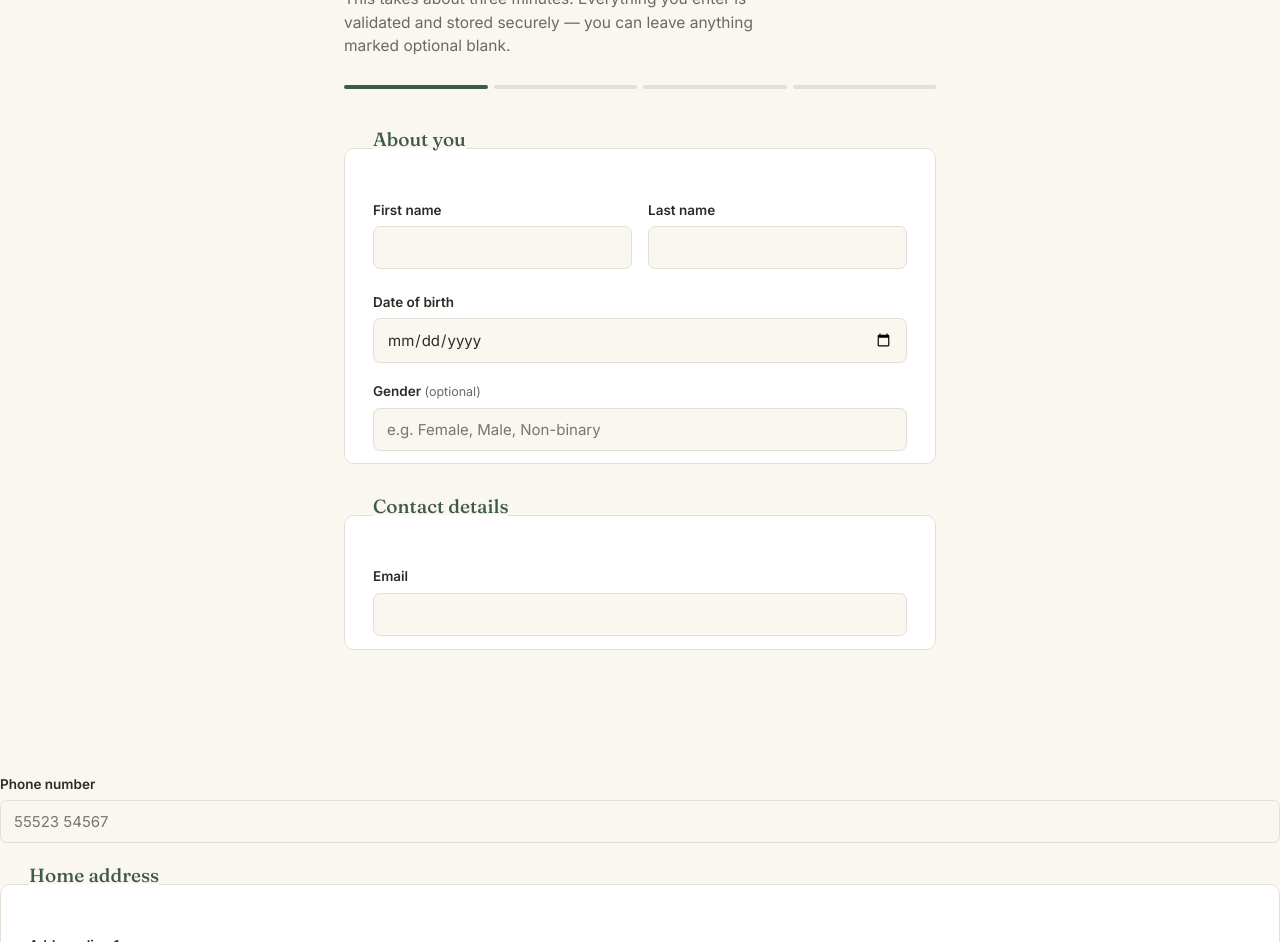
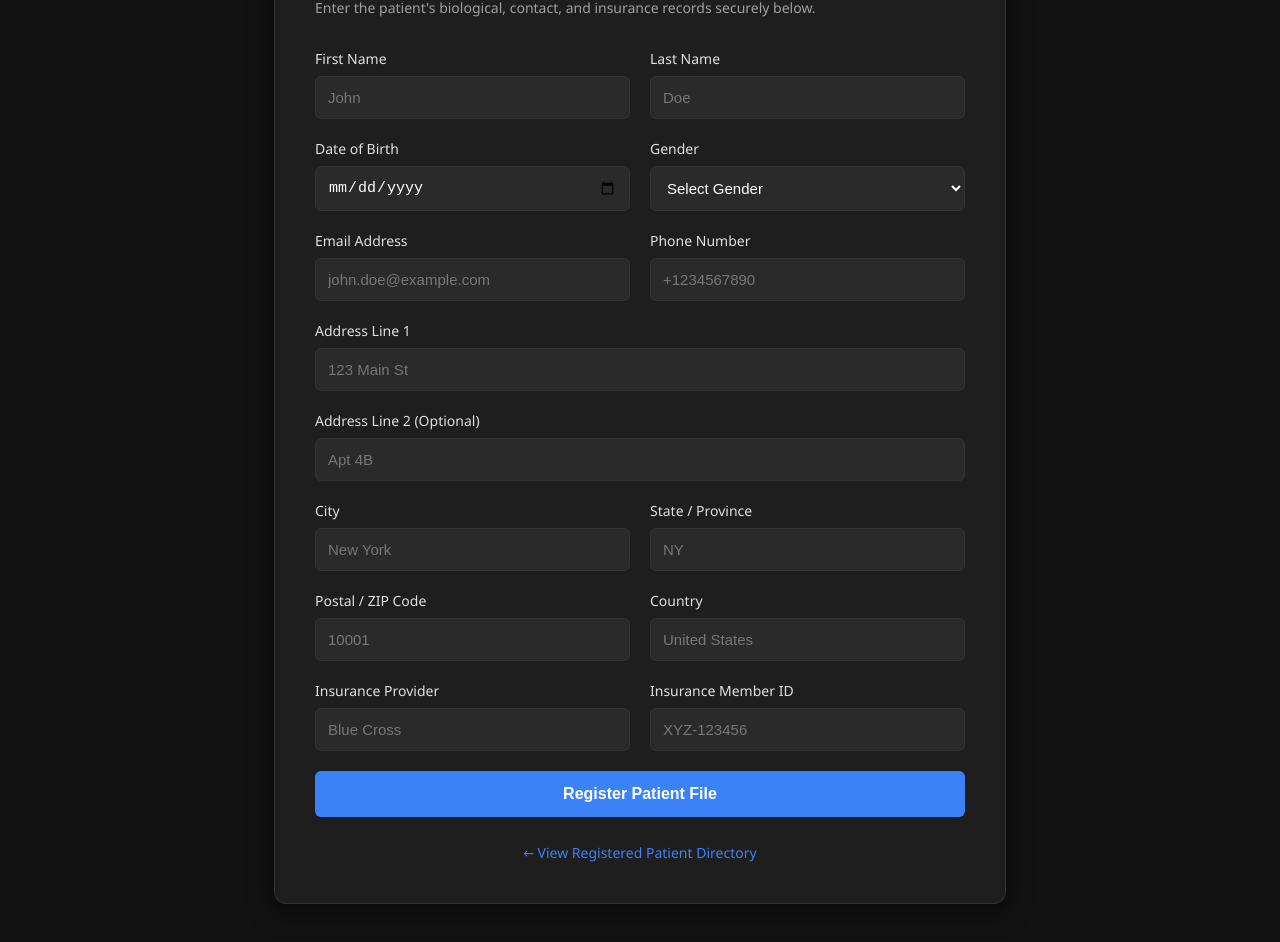
Before and after one commit to dr1ft1ngm00n/patient-registration, a website: page frontend/register.html in a window 1280 px wide. Shown: the part 135-1077 px from the top of the page. Drawn offline with Linux system fonts and the light colour scheme.

Commit message:
updated the gender form

```diff
--- a/frontend/register.html
+++ b/frontend/register.html
@@ -1,332 +1,235 @@
 <!DOCTYPE html>
 <html lang="en">
 <head>
-<meta charset="UTF-8" />
-<meta name="viewport" content="width=device-width, initial-scale=1.0" />
+    <meta charset="UTF-8">
+    <meta name="viewport" content="width=device-width, initial-scale=1.0">
     <title>Patient Registration</title>
-<link rel="preconnect" href="https://fonts.googleapis.com">
-<link rel="preconnect" href="https://fonts.gstatic.com" crossorigin>
-<link href="https://fonts.googleapis.com/css2?family=Fraunces:opsz,wght@9..144,400;9..144,500;9..144,600&family=Inter:wght@400;500;600&display=swap" rel="stylesheet">
     <style>
         :root {
-    --bg: #FAF6F0;
-    --panel: #FFFFFF;
-    --ink: #2B2B28;
-    --ink-soft: #6B6962;
-    --sage: #3D5A4C;
-    --sage-light: #E8EDE6;
-    --clay: #C97B5A;
-    --clay-soft: #F3E3DA;
-    --line: #E4DFD5;
-    --error: #B3452F;
-    --radius: 10px;
+            --bg-color: #121212;
+            --card-bg: #1e1e1e;
+            --text-color: #e0e0e0;
+            --text-muted: #a0a0a0;
+            --primary-color: #3b82f6;
+            --primary-hover: #2563eb;
+            --border-color: #333333;
+            --error-color: #ef4444;
         }
 
-  * { box-sizing: border-box; }
-
         body {
+            font-family: 'Segoe UI', Tahoma, Geneva, Verdana, sans-serif;
+            background-color: var(--bg-color);
+            color: var(--text-color);
             margin: 0;
-    background: var(--bg);
-    color: var(--ink);
-    font-family: 'Inter', system-ui, sans-serif;
-    line-height: 1.5;
-    -webkit-font-smoothing: antialiased;
+            padding: 40px 20px;
+            display: flex;
+            justify-content: center;
+            align-items: center;
+            min-height: 100vh;
+            box-sizing: border-box;
         }
 
-  .page {
-    max-width: 640px;
-    margin: 0 auto;
-    padding: 48px 24px 96px;
+        .container {
+            background-color: var(--card-bg);
+            padding: 40px;
+            border-radius: 12px;
+            box-shadow: 0 8px 24px rgba(0, 0, 0, 0.5);
+            width: 100%;
+            max-width: 650px;
+            border: 1px solid var(--border-color);
         }
 
-  header.intro {
-    margin-bottom: 36px;
+        h2 {
+            margin-top: 0;
+            margin-bottom: 8px;
+            font-size: 28px;
+            color: #ffffff;
+            font-weight: 600;
         }
 
-  .eyebrow {
-    font-size: 13px;
-    letter-spacing: 0.06em;
-    text-transform: uppercase;
-    color: var(--sage);
-    font-weight: 600;
-    margin: 0 0 10px;
+        .subtitle {
+            color: var(--text-muted);
+            margin-bottom: 32px;
+            font-size: 14px;
         }
 
-  h1 {
-    font-family: 'Fraunces', serif;
-    font-weight: 500;
-    font-size: 34px;
-    line-height: 1.15;
-    margin: 0 0 12px;
-    color: var(--ink);
+        .form-grid {
+            display: grid;
+            grid-template-columns: 1fr 1fr;
+            gap: 20px;
         }
 
-  .intro p {
-    color: var(--ink-soft);
-    font-size: 15.5px;
-    margin: 0;
-    max-width: 46ch;
+        .full-width {
+            grid-column: span 2;
         }
 
-  /* Progress indicator */
-  .progress {
+        .form-group {
             display: flex;
-    gap: 6px;
-    margin: 28px 0 0;
-  }
-  .progress-segment {
-    flex: 1;
-    height: 4px;
-    border-radius: 4px;
-    background: var(--line);
-    transition: background 0.3s ease;
-  }
-  .progress-segment.active { background: var(--sage); }
-
-  form { margin-top: 8px; }
-
-  fieldset {
-    border: none;
-    margin: 0 0 28px;
-    padding: 28px 28px 8px;
-    background: var(--panel);
-    border-radius: var(--radius);
-    border: 1px solid var(--line);
-  }
-
-  legend {
-    font-family: 'Fraunces', serif;
-    font-size: 19px;
-    font-weight: 500;
-    padding: 0 0 18px;
-    color: var(--sage);
-  }
-
-  .field {
-    margin-bottom: 18px;
-  }
-
-  .field:last-child { margin-bottom: 4px; }
-
-  .row-2 {
-    display: grid;
-    grid-template-columns: 1fr 1fr;
-    gap: 16px;
+            flex-direction: column;
         }
 
         label {
-    display: block;
-    font-size: 13.5px;
-    font-weight: 600;
-    color: var(--ink);
-    margin-bottom: 6px;
+            font-size: 14px;
+            margin-bottom: 8px;
+            color: var(--text-color);
+            font-weight: 500;
         }
 
-  .optional-tag {
-    color: var(--ink-soft);
-    font-weight: 400;
-    font-size: 12.5px;
+        input, select {
+            background-color: #2a2a2a;
+            border: 1px solid var(--border-color);
+            color: #ffffff;
+            padding: 12px;
+            border-radius: 6px;
+            font-size: 15px;
+            transition: border-color 0.2s, box-shadow 0.2s;
+            box-sizing: border-box;
+            width: 100%;
         }
 
-  input {
-    width: 100%;
-    padding: 11px 13px;
-    font-size: 15px;
-    font-family: inherit;
-    color: var(--ink);
-    background: var(--bg);
-    border: 1px solid var(--line);
-    border-radius: 7px;
-    transition: border-color 0.15s ease, box-shadow 0.15s ease;
+        input:focus, select:focus {
+            outline: none;
+            border-color: var(--primary-color);
+            box-shadow: 0 0 0 3px rgba(59, 130, 246, 0.3);
         }
 
-  input:focus {
-    outline: none;
-    border-color: var(--clay);
-    box-shadow: 0 0 0 3px var(--clay-soft);
+        input::placeholder {
+            color: #777777;
         }
 
-  input.invalid {
-    border-color: var(--error);
+        button {
+            background-color: var(--primary-color);
+            color: white;
+            border: none;
+            padding: 14px;
+            font-size: 16px;
+            font-weight: 600;
+            border-radius: 6px;
+            cursor: pointer;
+            transition: background-color 0.2s;
+            margin-top: 20px;
+            width: 100%;
         }
 
-  .field-error {
-    font-size: 12.5px;
-    color: var(--error);
-    margin-top: 5px;
-    min-height: 0;
+        button:hover {
+            background-color: var(--primary-hover);
         }
 
-  .help-text {
-    font-size: 12.5px;
-    color: var(--ink-soft);
-    margin-top: 5px;
+        .nav-links {
+            margin-top: 24px;
+            text-align: center;
         }
 
-  button[type="submit"] {
-    width: 100%;
-    padding: 15px;
-    font-family: inherit;
-    font-size: 15.5px;
-    font-weight: 600;
-    color: #fff;
-    background: var(--sage);
-    border: none;
-    border-radius: 8px;
-    cursor: pointer;
-    transition: background 0.15s ease, transform 0.1s ease;
+        .nav-links a {
+            color: var(--primary-color);
+            text-decoration: none;
+            font-size: 14px;
         }
 
-  button[type="submit"]:hover { background: #324c40; }
-  button[type="submit"]:active { transform: scale(0.99); }
-  button[type="submit"]:disabled {
-    background: var(--line);
-    color: var(--ink-soft);
-    cursor: not-allowed;
+        .nav-links a:hover {
+            text-decoration: underline;
         }
 
-  .status-banner {
-    display: none;
-    margin-top: 20px;
-    padding: 16px 18px;
-    border-radius: var(--radius);
-    font-size: 14.5px;
+        @media (max-width: 600px) {
+            .form-grid {
+                grid-template-columns: 1fr;
             }
-  .status-banner.show { display: block; }
-  .status-banner.success {
-    background: var(--sage-light);
-    color: var(--sage);
-    border: 1px solid #c7d6cd;
+            .full-width {
+                grid-column: span 1;
             }
-  .status-banner.error {
-    background: var(--clay-soft);
-    color: var(--error);
-    border: 1px solid #e6c4b5;
-  }
-  .status-banner strong { display: block; margin-bottom: 4px; font-weight: 600; }
-
-  @media (max-width: 520px) {
-    .row-2 { grid-template-columns: 1fr; }
-    h1 { font-size: 28px; }
-    fieldset { padding: 22px 18px 6px; }
-  }
-
-  @media (prefers-reduced-motion: reduce) {
-    * { transition: none !important; }
         }
     </style>
 </head>
 <body>
-  <div class="page">
-    <header class="intro">
-      <p class="eyebrow">New Patient</p>
-      <h1>Let's get you registered</h1>
-      <p>This takes about three minutes. Everything you enter is validated and stored securely — you can leave anything marked optional blank.</p>
-      <div class="progress" id="progressBar">
-        <div class="progress-segment active" data-section="0"></div>
-        <div class="progress-segment" data-section="1"></div>
-        <div class="progress-segment" data-section="2"></div>
-        <div class="progress-segment" data-section="3"></div>
+
+<div class="container">
+    <h2>Patient Registration</h2>
+    <p class="subtitle">Enter the patient's biological, contact, and insurance records securely below.</p>
+
+    <form id="registrationForm">
+        <div class="form-grid">
+            <div class="form-group">
+                <label for="firstName">First Name</label>
+                <input type="text" id="firstName" name="firstName" placeholder="John" required>
             </div>
-    </header>
 
-    <form id="registrationForm" novalidate>
-      <fieldset data-section="0">
-        <legend>About you</legend>
-        <div class="row-2">
-          <div class="field">
-            <label for="firstName">First name</label>
-            <input id="firstName" name="firstName" required />
-            <div class="field-error" data-error-for="firstName"></div>
+            <div class="form-group">
+                <label for="lastName">Last Name</label>
+                <input type="text" id="lastName" name="lastName" placeholder="Doe" required>
             </div>
-          <div class="field">
-            <label for="lastName">Last name</label>
-            <input id="lastName" name="lastName" required />
-            <div class="field-error" data-error-for="lastName"></div>
+
+            <div class="form-group">
+                <label for="dateOfBirth">Date of Birth</label>
+                <input type="date" id="dateOfBirth" name="dateOfBirth" required>
+            </div>
+
+            <div class="form-group">
+                <label for="genderId">Gender</label>
+                <select id="genderId" name="genderId" required>
+                    <option value="">Select Gender</option>
+                    <option value="1">Male</option>
+                    <option value="2">Female</option>
+                    <option value="3">Other</option>
+                </select>
+            </div>
+
+            <div class="form-group">
+                <label for="email">Email Address</label>
+                <input type="email" id="email" name="email" placeholder="john.doe@example.com" required>
+            </div>
+
+            <div class="form-group">
+                <label for="phone">Phone Number</label>
+                <input type="tel" id="phone" name="phone" placeholder="+1234567890" required>
+            </div>
+
+            <div class="form-group full-width">
+                <label for="addressLine1">Address Line 1</label>
+                <input type="text" id="addressLine1" name="addressLine1" placeholder="123 Main St" required>
+            </div>
+
+            <div class="form-group full-width">
+                <label for="addressLine2">Address Line 2 (Optional)</label>
+                <input type="text" id="addressLine2" name="addressLine2" placeholder="Apt 4B">
+            </div>
+
+            <div class="form-group">
+                <label for="city">City</label>
+                <input type="text" id="city" name="city" placeholder="New York" required>
+            </div>
+
+            <div class="form-group">
+                <label for="state">State / Province</label>
+                <input type="text" id="state" name="state" placeholder="NY" required>
+            </div>
+
+            <div class="form-group">
+                <label for="postalCode">Postal / ZIP Code</label>
+                <input type="text" id="postalCode" name="postalCode" placeholder="10001" required>
+            </div>
+
+            <div class="form-group">
+                <label for="country">Country</label>
+                <input type="text" id="country" name="country" placeholder="United States" required>
+            </div>
+
+            <div class="form-group">
+                <label for="insuranceProvider">Insurance Provider</label>
+                <input type="text" id="insuranceProvider" name="insuranceProvider" placeholder="Blue Cross" required>
+            </div>
+
+            <div class="form-group">
+                <label for="insuranceMemberId">Insurance Member ID</label>
+                <input type="text" id="insuranceMemberId" name="insuranceMemberId" placeholder="XYZ-123456" required>
             </div>
         </div>
-        <div class="field">
-          <label for="dateOfBirth">Date of birth</label>
-          <input id="dateOfBirth" name="dateOfBirth" type="date" required />
-          <div class="field-error" data-error-for="dateOfBirth"></div>
+
+        <button type="submit">Register Patient File</button>
+    </form>
+
+    <div class="nav-links">
+        <a href="patients.html">← View Registered Patient Directory</a>
     </div>
-        <div class="field">
-          <label for="gender">Gender <span class="optional-tag">(optional)</span></label>
-          <input id="gender" name="gender" placeholder="e.g. Female, Male, Non-binary" />
-        </div>
-      </fieldset>
-
-      <fieldset data-section="1">
-        <legend>Contact details</legend>
-        <div class="field">
-          <label for="email">Email</label>
-          <input id="email" name="email" type="email" required />
-          <div class="field-error" data-error-for="email"></div>
-        </div>
-
-</div>
-        <div class="field">
-          <label for="phone">Phone number</label>
-          <input id="phone" name="phone" type="tel" placeholder="55523 54567" required />
-          <div class="field-error" data-error-for="phone"></div>
-        </div>
-      </fieldset>
-
-      <fieldset data-section="2">
-        <legend>Home address</legend>
-        <div class="field">
-          <label for="addressLine1">Address line 1</label>
-          <input id="addressLine1" name="addressLine1" required />
-          <div class="field-error" data-error-for="addressLine1"></div>
-        </div>
-        <div class="field">
-          <label for="addressLine2">Address line 2 <span class="optional-tag">(optional)</span></label>
-          <input id="addressLine2" name="addressLine2" placeholder="Apartment, suite, unit" />
-        </div>
-        <div class="row-2">
-          <div class="field">
-            <label for="city">City</label>
-            <input id="city" name="city" required />
-            <div class="field-error" data-error-for="city"></div>
-          </div>
-          <div class="field">
-            <label for="state">State / Province</label>
-            <input id="state" name="state" required />
-            <div class="field-error" data-error-for="state"></div>
-          </div>
-        </div>
-        <div class="row-2">
-          <div class="field">
-            <label for="postalCode">Postal code</label>
-            <input id="postalCode" name="postalCode" required />
-            <div class="field-error" data-error-for="postalCode"></div>
-          </div>
-          <div class="field">
-            <label for="country">Country</label>
-            <input id="country" name="country" required />
-            <div class="field-error" data-error-for="country"></div>
-          </div>
-        </div>
-      </fieldset>
-
-      <fieldset data-section="3">
-        <legend>Insurance</legend>
-        <div class="field">
-          <label for="insuranceProvider">Insurance provider</label>
-          <input id="insuranceProvider" name="insuranceProvider" required />
-          <div class="field-error" data-error-for="insuranceProvider"></div>
-        </div>
-        <div class="field">
-          <label for="insuranceMemberId">Member ID</label>
-          <input id="insuranceMemberId" name="insuranceMemberId" placeholder="Letters, numbers, and hyphens" required />
-          <div class="field-error" data-error-for="insuranceMemberId"></div>
-        </div>
-      </fieldset>
-
-      <button type="submit" id="submitButton">Complete registration</button>
-
-      <div class="status-banner" id="statusBanner"></div>
-    </form>
 </div>
 
 <script src="register.js"></script>
```
Lines whose indentation alone changed are shown as unchanged.
